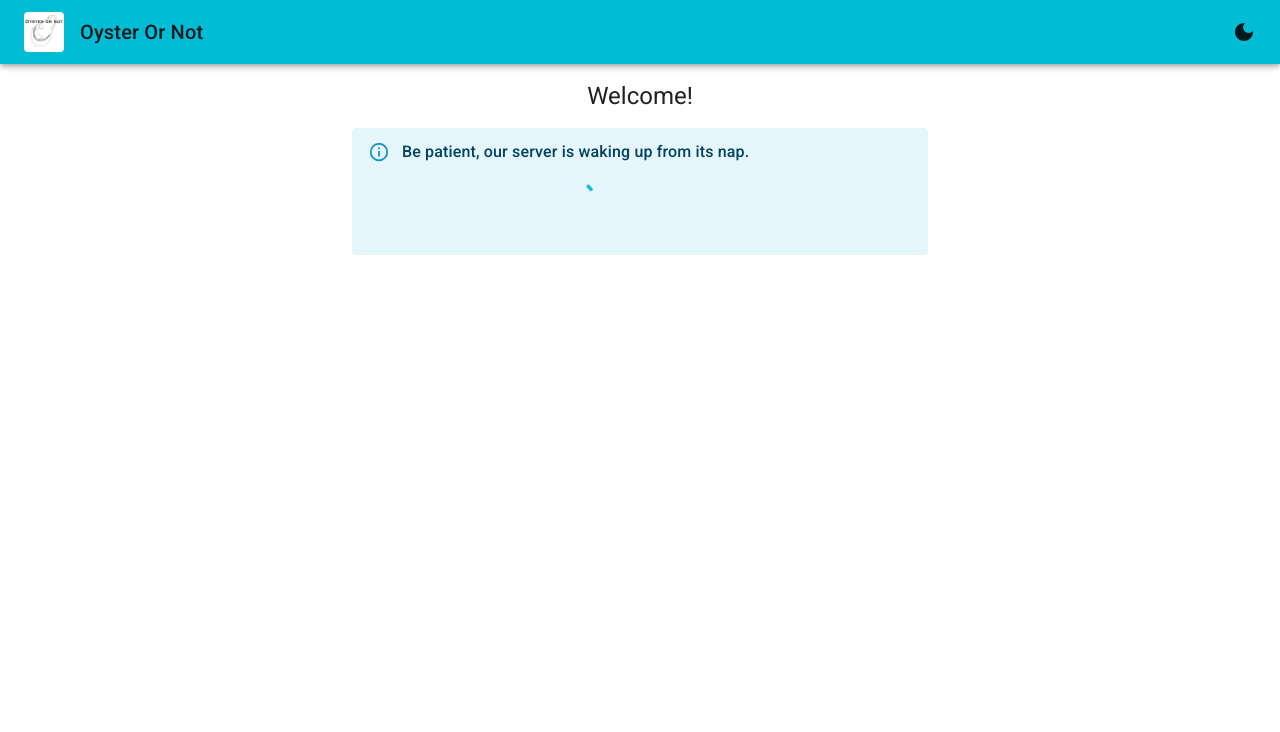
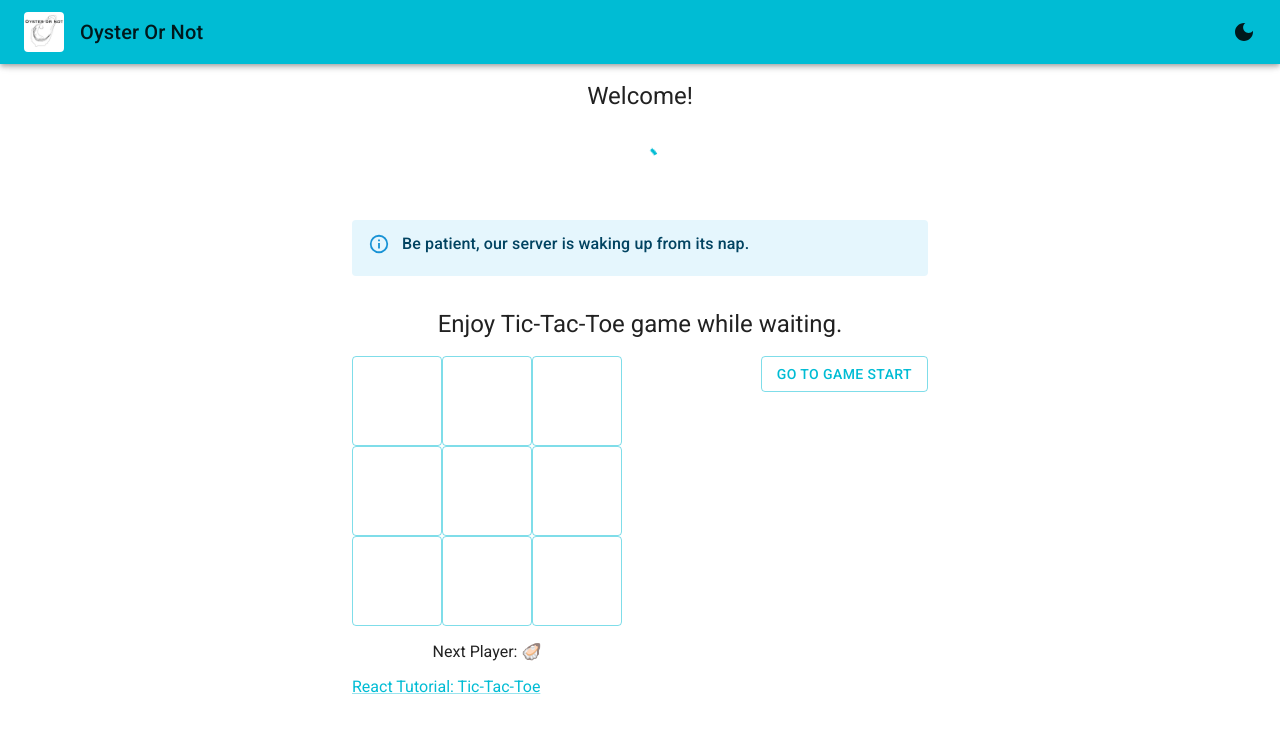
Before and after one commit to mihonak/oyster-or-not-web, a React (Create React App) app in the folder frontend/: page / in a window 1280 px wide. Shown: the top 732 px of the page. Built offline with nearby package versions, Linux system fonts and the light colour scheme; the HTML template or start-up script is replaced by a standard one.

Commit message:
layout adjustment

```diff
--- a/frontend/src/App.js
+++ b/frontend/src/App.js
@@ -1,45 +1,54 @@
-import { Container } from '@mui/material';
-import { createTheme, ThemeProvider } from '@mui/material/styles';
-import { Box } from '@mui/system';
-import './App.css';
-import {FileInput} from './FileInput';
-import {NavBar} from './NavBar';
-import React, { useState } from 'react';
-import { ColorModeContext } from './ColorModeContext';
-import { cyan } from '@mui/material/colors';
+import { Container, Grid } from "@mui/material";
+import { createTheme, ThemeProvider } from "@mui/material/styles";
+import { Box } from "@mui/system";
+import "./App.css";
+import { FileInput } from "./FileInput";
+import { NavBar } from "./NavBar";
+import React, { useState } from "react";
+import { ColorModeContext } from "./ColorModeContext";
+import { cyan } from "@mui/material/colors";
+import TicTacToe from "./TicTacToe";
 
 function App() {
-
-  const [ mode, setMode ] = useState(localStorage.getItem('paletteMode') ? localStorage.getItem('paletteMode') :'light');
+  const [mode, setMode] = useState(
+    localStorage.getItem("paletteMode")
+      ? localStorage.getItem("paletteMode")
+      : "light"
+  );
 
   const theme = createTheme({
     palette: {
       mode: mode,
-      primary: cyan
+      primary: cyan,
     },
   });
 
   const colorMode = {
     toggleColorMode: () => {
       setMode((prevMode) => {
-        if (prevMode === 'light'){
-          localStorage.setItem('paletteMode', 'dark');
-          return 'dark';
+        if (prevMode === "light") {
+          localStorage.setItem("paletteMode", "dark");
+          return "dark";
         } else {
-          localStorage.setItem('paletteMode', 'light');
-          return 'light';
+          localStorage.setItem("paletteMode", "light");
+          return "light";
         }
-      })
-    }
-  }
+      });
+    },
+  };
 
   return (
     <ColorModeContext.Provider value={colorMode}>
       <ThemeProvider theme={theme}>
         <Box bgcolor={"background.default"} color={"text.primary"}>
-          <NavBar/>
-          <Container sx={{height:"100vh"}}>
-            <FileInput />
+          <NavBar />
+          <Container sx={{ height: "100vh" }}>
+            <Grid container alignItems="center" justifyContent="center">
+              <Grid item xs={12} sm={10} md={6}>
+                <FileInput />
+                <TicTacToe />
+              </Grid>
+            </Grid>
           </Container>
         </Box>
       </ThemeProvider>
--- a/frontend/src/FileInput.js
+++ b/frontend/src/FileInput.js
@@ -1,19 +1,26 @@
-import React from 'react';
-import {useState} from "react";
-import ReactImageBase64 from "react-image-base64"
-import { useEffect } from 'react';
-import Button from '@mui/material/Button';
-import { Alert, AlertTitle, Box, Card, CardMedia, CircularProgress, Grid, Typography } from '@mui/material';
-import InsertPhotoIcon from '@mui/icons-material/InsertPhoto';
+import React from "react";
+import { useState } from "react";
+import ReactImageBase64 from "react-image-base64";
+import { useEffect } from "react";
+import Button from "@mui/material/Button";
+import {
+  Alert,
+  AlertTitle,
+  Box,
+  Card,
+  CardMedia,
+  CircularProgress,
+  Typography,
+} from "@mui/material";
+import InsertPhotoIcon from "@mui/icons-material/InsertPhoto";
 
-let backend_origin = '';
+let backend_origin = "";
 
-export function FileInput (){
-
-  if (window.location.hostname === 'localhost'){
-    backend_origin = 'http://localhost:8000'
+export function FileInput() {
+  if (window.location.hostname === "localhost") {
+    backend_origin = "http://localhost:8000";
   } else {
-    backend_origin = 'https://oyster-or-not-web-backend.onrender.com'
+    backend_origin = "https://oyster-or-not-web-backend.onrender.com";
   }
 
   const [isActive, setIsActive] = useState(false);
@@ -26,63 +33,79 @@ export function FileInput (){
         headers: {
           "Content-Type": "application/json",
         },
-        body: JSON.stringify({greeting:"hello"})
+        body: JSON.stringify({ greeting: "hello" }),
       });
       const json = await response.json();
-      if (json['response'] === true){
-        console.log('wake up')
+      if (json["response"] === true) {
+        console.log("wake up");
         setIsActive(true);
       }
-    })()
-  }, [])
+    })();
+  }, []);
 
   const [errors, setErrors] = useState([]);
-  const [base64, setBase64] = useState('');
+  const [base64, setBase64] = useState("");
   const [result, setResult] = useState(() => {
     return {
-      status:'info',
-      title:'I\'m waiting for your picture.',
-      message:'If you upload a picture, I would tell you there are oysters or not.'
-    }
+      status: "info",
+      title: "OK, I'm waiting for your picture.",
+      message:
+        "If you upload a picture, I would tell you there are oysters or not.",
+    };
   });
 
   useEffect(() => {
-    async function fetchData(){
+    async function fetchData() {
       const response = await fetch(backend_origin, {
         mode: "cors",
         method: "POST",
         headers: {
           "Content-Type": "application/json",
         },
-        body: JSON.stringify({image:base64})
+        body: JSON.stringify({ image: base64 }),
       });
       const json = await response.json();
 
       setTimeout(() => {
-        if (json['prediction'] === true){
+        if (json["prediction"] === true) {
           setResult((prevResult) => {
-            return {...prevResult, status:'success', title:'Yes!', message:'I love oysters! They look yummy🦪😋'}
+            return {
+              ...prevResult,
+              status: "success",
+              title: "Yes!",
+              message: "I love oysters! They look yummy🦪😋",
+            };
           });
-        }else{
+        } else {
           setResult((prevResult) => {
-            return {...prevResult, status:'warning', title:'No.', message:'No oysters in this picture...🤔'}
+            return {
+              ...prevResult,
+              status: "warning",
+              title: "No.",
+              message: "No oysters in this picture...🤔",
+            };
           });
         }
-      }, 3000)
-
+      }, 3000);
     }
-    if (base64.length > 0){
-      fetchData()
+    if (base64.length > 0) {
+      fetchData();
     }
-  }, [base64])
+  }, [base64]);
 
   if (isActive) {
     return (
       <Box>
-        <Typography variant="h5" component="p" align="center" sx={{m:2}}>upload your pic👇</Typography>
-        <Grid container alignItems="center" justifyContent="center" sx={{height:"100%"}}>
-          <Grid item>
-            <Button variant="outlined" component="label" size="large" sx={{mb:2}} endIcon={<InsertPhotoIcon />}>
+        <Typography variant="h5" component="p" align="center" sx={{ m: 2 }}>
+          Upload your pic👇
+        </Typography>
+        <Box align="center" sx={{ m: 4 }}>
+          <Button
+            variant="outlined"
+            component="label"
+            size="large"
+            endIcon={<InsertPhotoIcon />}
+          >
             Upload
             <ReactImageBase64
               maxFileSize={10485760}
@@ -90,10 +113,14 @@ export function FileInput (){
               drop={false}
               dropText="Choose a file or drag it here."
               multiple={false}
-                handleChange={ async data => {
-
+              handleChange={async (data) => {
                 setResult((prevResult) => {
-                    return {...prevResult, status:'info', title:'Let me see...', message:'Analyzing pixels... Just a few more moments!'}
+                  return {
+                    ...prevResult,
+                    status: "info",
+                    title: "Let me see...",
+                    message: "Analyzing pixels... Just a few more moments!",
+                  };
                 });
 
                 if (data.result) {
@@ -104,52 +131,46 @@ export function FileInput (){
               }}
             />
           </Button>
-            { errors.map((error, index) =>
-                <p className="error-message" key={index}>{error}</p>
-              )
-            }
-          </Grid>
-        </Grid>
-        <Grid container alignItems="center" justifyContent="center">
-          <Grid item xs={12} sm={8} md={6}>
-            <Alert severity={result.status}>
+        </Box>
+        {errors.map((error, index) => (
+          <p className="error-message" key={index}>
+            {error}
+          </p>
+        ))}
+        <Alert severity={result.status} sx={{ mb: 2 }}>
           <AlertTitle>{result.title}</AlertTitle>
           {result.message}
         </Alert>
-            <Card sx={{mt:2}}>
+        <Card sx={{ mb: 2 }}>
           {(() => {
             if (base64 !== "") {
               return (
                 <CardMedia
-                      sx={{height:300}}
+                  sx={{ height: 300 }}
                   image={base64}
                   alt="uploaded picture"
                 />
-                  )
+              );
             }
           })()}
         </Card>
-          </Grid>
-        </Grid>
       </Box>
-    )
+    );
   } else {
     return (
       <Box>
-        <Typography variant="h5" component="p" align="center" sx={{m:2}}>Welcome!</Typography>
-        <Grid container alignItems="center" justifyContent="center">
-          <Grid item xs={12} sm={8} md={6}>
-            <Alert severity="info">
-              <AlertTitle>Be patient, our server is waking up from its nap.</AlertTitle>
-              <Box align="center" sx={{m:2}}>
-                <CircularProgress
-                  variant="indeterminate"
-                />
+        <Typography variant="h5" component="p" align="center" sx={{ m: 2 }}>
+          Welcome!
+        </Typography>
+        <Box align="center" sx={{ m: 4 }}>
+          <CircularProgress variant="indeterminate" />
         </Box>
+        <Alert severity="info" sx={{ mb: 2 }}>
+          <AlertTitle>
+            Be patient, our server is waking up from its nap.
+          </AlertTitle>
         </Alert>
-          </Grid>
-        </Grid>
       </Box>
-    )
+    );
   }
 }
--- a/frontend/src/TicTacToe.js
+++ b/frontend/src/TicTacToe.js
@@ -1,6 +1,8 @@
 import React from "react";
 import { useState } from "react";
 import Button from "@mui/material/Button";
+import ButtonGroup from "@mui/material/ButtonGroup";
+import { Box, Grid, Link, Typography } from "@mui/material";
 
 function Square({ value, onSquareClick }) {
   return (
@@ -41,22 +43,31 @@ function Board({ oysterIsNext, squares, onPlay }) {
 
   return (
     <>
-      <p>{status}</p>
-      <div className="board-row">
+      <Grid
+        container
+        direction="column"
+        justifyContent="center"
+        alignItems="baseline"
+      >
+        <Grid>
           <Square value={squares[0]} onSquareClick={() => handleClick(0)} />
           <Square value={squares[1]} onSquareClick={() => handleClick(1)} />
           <Square value={squares[2]} onSquareClick={() => handleClick(2)} />
-      </div>
-      <div className="board-row">
+        </Grid>
+        <Grid>
           <Square value={squares[3]} onSquareClick={() => handleClick(3)} />
           <Square value={squares[4]} onSquareClick={() => handleClick(4)} />
           <Square value={squares[5]} onSquareClick={() => handleClick(5)} />
-      </div>
-      <div className="board-row">
+        </Grid>
+        <Grid>
           <Square value={squares[6]} onSquareClick={() => handleClick(6)} />
           <Square value={squares[7]} onSquareClick={() => handleClick(7)} />
           <Square value={squares[8]} onSquareClick={() => handleClick(8)} />
-      </div>
+        </Grid>
+      </Grid>
+      <Typography variant="p" component="p" align="center" sx={{ m: 2 }}>
+        {status}
+      </Typography>
     </>
   );
 }
@@ -105,22 +116,51 @@ export default function TicTacToe() {
       description = "Go to game start";
     }
     return (
-      <li key={move}>
-        <Button onClick={() => JumpTo(move)}>{description}</Button>
-      </li>
+      <Button key={move} onClick={() => JumpTo(move)}>
+        {description}
+      </Button>
     );
   });
 
   return (
-    <div>
+    <Box>
+      <Typography
+        variant="h5"
+        component="p"
+        align="center"
+        sx={{ mt: 4, mb: 2 }}
+      >
+        Enjoy Tic-Tac-Toe game while waiting.
+      </Typography>
+      <Grid
+        item
+        container
+        alignItems="flex-start"
+        justifyContent="space-between"
+      >
+        <Grid>
           <Board
             oysterIsNext={oysterIsNext}
             squares={currentSquares}
             onPlay={handlePlay}
           />
-      <div className="game-info">
-        <ol>{moves}</ol>
-      </div>
-    </div>
+        </Grid>
+        <Grid>
+          <ButtonGroup
+            orientation="vertical"
+            aria-label="vertical outlined button group"
+          >
+            {moves}
+          </ButtonGroup>
+        </Grid>
+      </Grid>
+      <Link
+        href="https://react.dev/learn/tutorial-tic-tac-toe"
+        underline="always"
+        target="_blank"
+      >
+        React Tutorial: Tic-Tac-Toe
+      </Link>
+    </Box>
   );
 }
```
Lines whose indentation alone changed are shown as unchanged.
